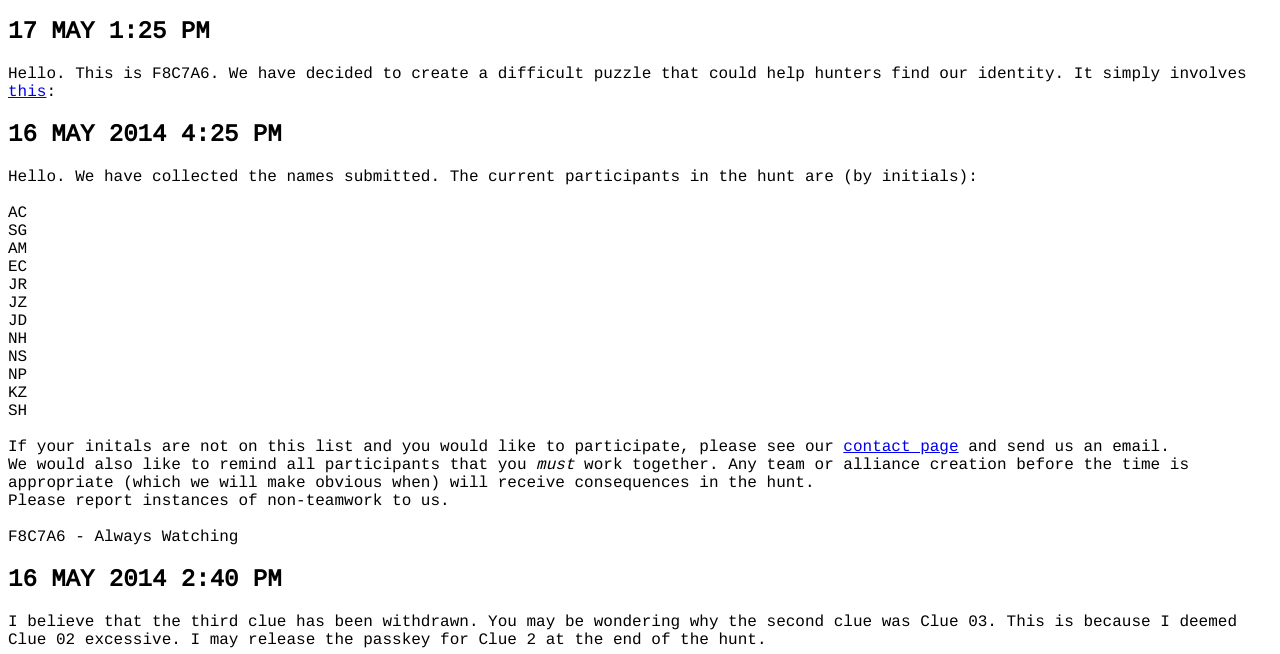
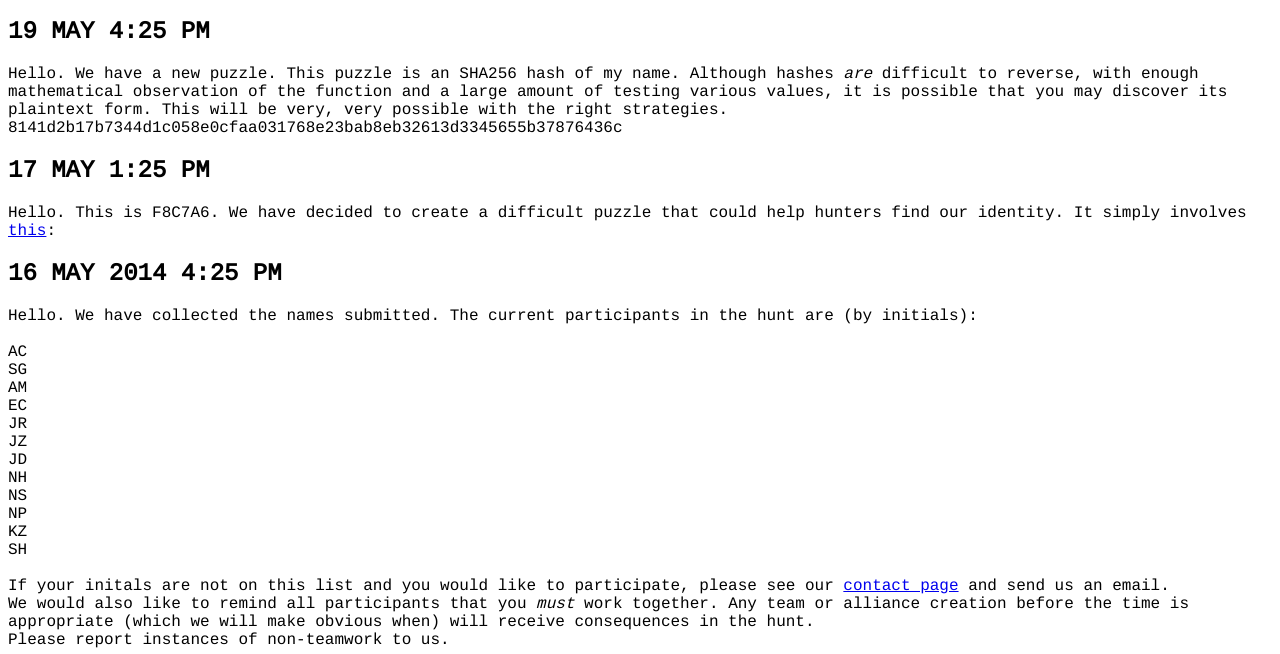
Before and after one commit to F8C7A6/F8C7A6.github.io, a plain HTML site: page index.html in a window 1280 px wide. Shown: the part 146-800 px from the top of the page. Drawn offline with nearby package versions, Linux system fonts and the light colour scheme.

Commit message:
Update index.html

```diff
--- a/index.html
+++ b/index.html
@@ -35,6 +35,16 @@
         Hello. This is F8C7A6. You are obviously here for a reason. I assume you mean to use the decrypter (at the bottom of the page).
         <div id='newsdiv'>
             <h1>News</h1>
+            <div class='news'>
+                <h2>19 MAY 4:25 PM</h2>
+                <div>
+                    Hello. We have a new puzzle. This puzzle is an SHA256 hash of my name. Although hashes <i>are</i> difficult to reverse, with enough mathematical observation of the function and a large amount of testing various values, it is possible that you may discover its plaintext form.
+                    This will be very, very possible with the right strategies.
+                    <div>
+                        8141d2b17b7344d1c058e0cfaa031768e23bab8eb32613d3345655b37876436c
+                    </div>
+                </div>
+            </div>
             <div class='news'>
                 <h2>17 MAY 1:25 PM</h2>
                 <div>
```
